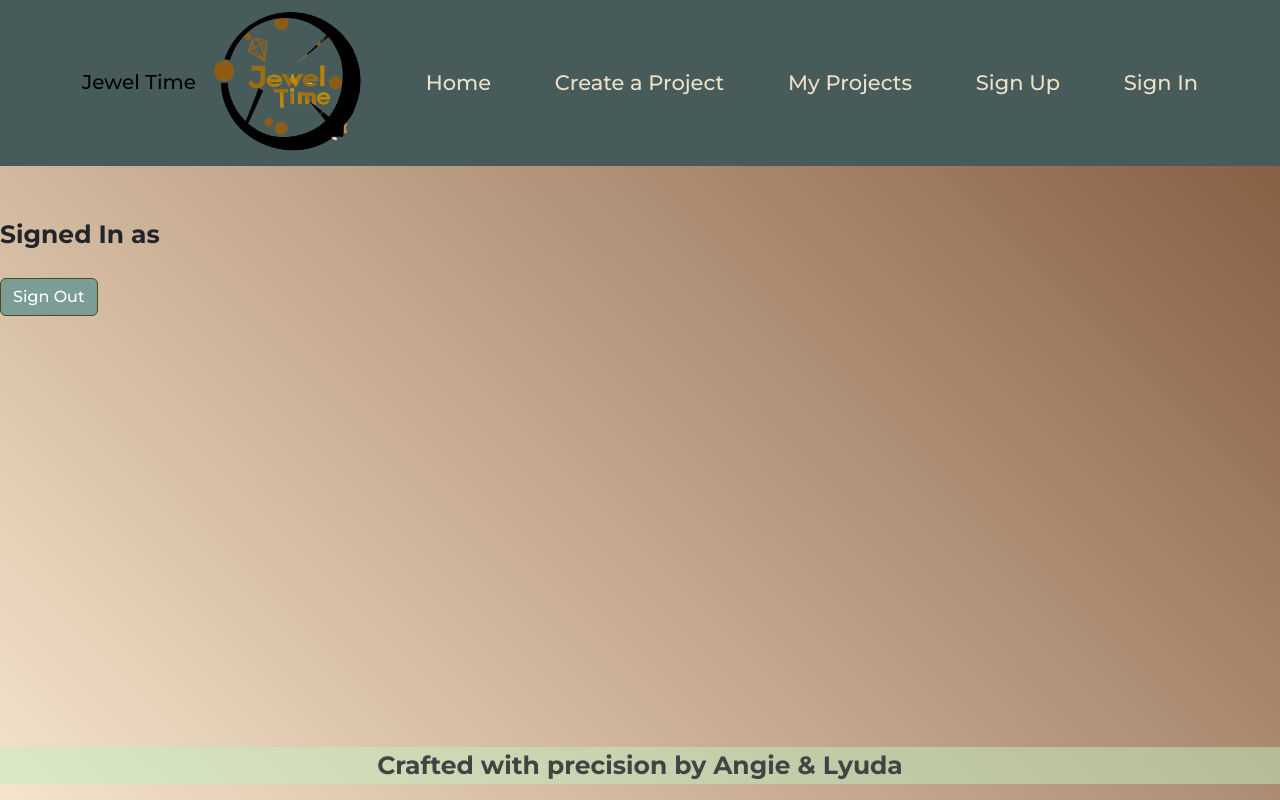
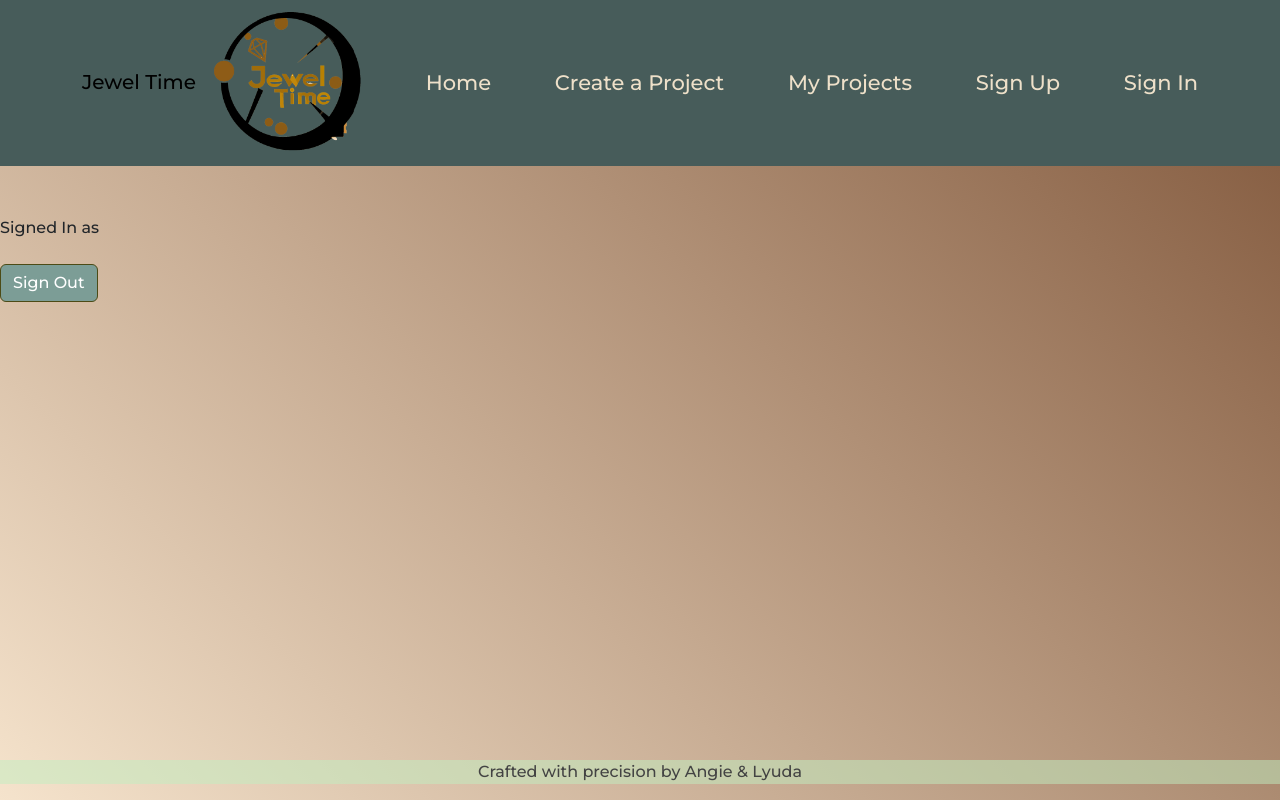
Before and after one commit to AngieCCo/front-end-jeweltime, a React (Create React App) app: page / in a window 1280 px wide. Built offline with nearby package versions, Linux system fonts and the light colour scheme; no server answers.

Commit message:
Fix 'Signed in as...' appearing bold

```diff
--- a/src/components/Home.css
+++ b/src/components/Home.css
@@ -2,12 +2,6 @@
 
 h3 {
     font-family: 'Wix Madefor Display', sans-serif;
-}
-
-p {
-    font-family: 'Montserrat', sans-serif;
-    font-size: 25px;
-    font-weight: 800;
 }
 
 .app-description {
@@ -16,6 +10,7 @@ p {
 }
 
 .bold-text {
+    font-size: 25px;
     font-weight: 800;
 }
 
@@ -60,5 +55,7 @@ p {
 }
 
 .regular-text {
+    font-family: 'Montserrat', sans-serif;
+    font-size: 25px;
     font-weight: 500;
 }
```
